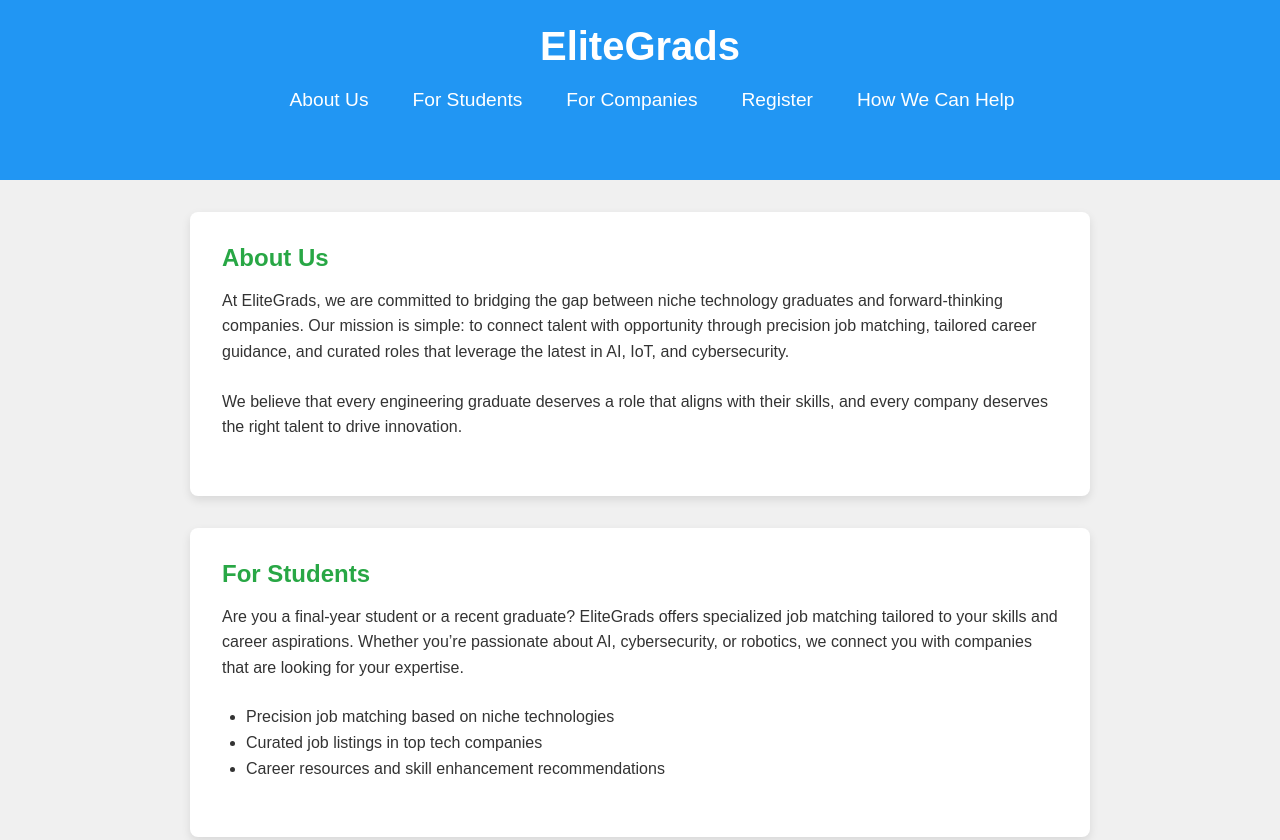
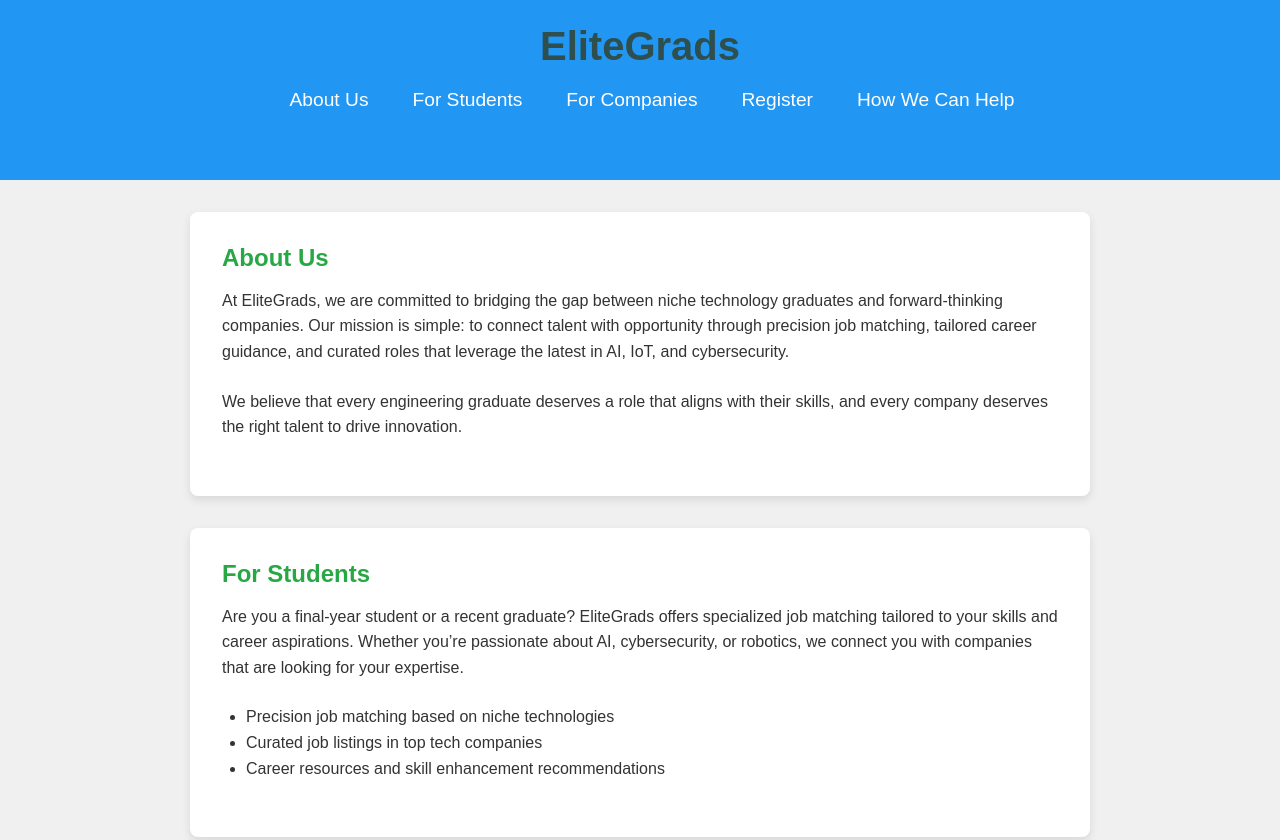
Before and after one commit to singhprit/elitegrads-website, a plain HTML site: page index.html in a window 1280 px wide. Shown: the top 840 px of the page. Drawn offline with Linux system fonts and the light colour scheme.

Commit message:
Update styles.css

```diff
--- a/styles.css
+++ b/styles.css
@@ -30,7 +30,7 @@ header {
 
 header h1 {
     font-size: 2.5rem;
-    color: var(--Slate Grey); /* Slate grey */
+    color: #2F4F4F; /* Slate Grey */
 }
 
 nav ul {
```
